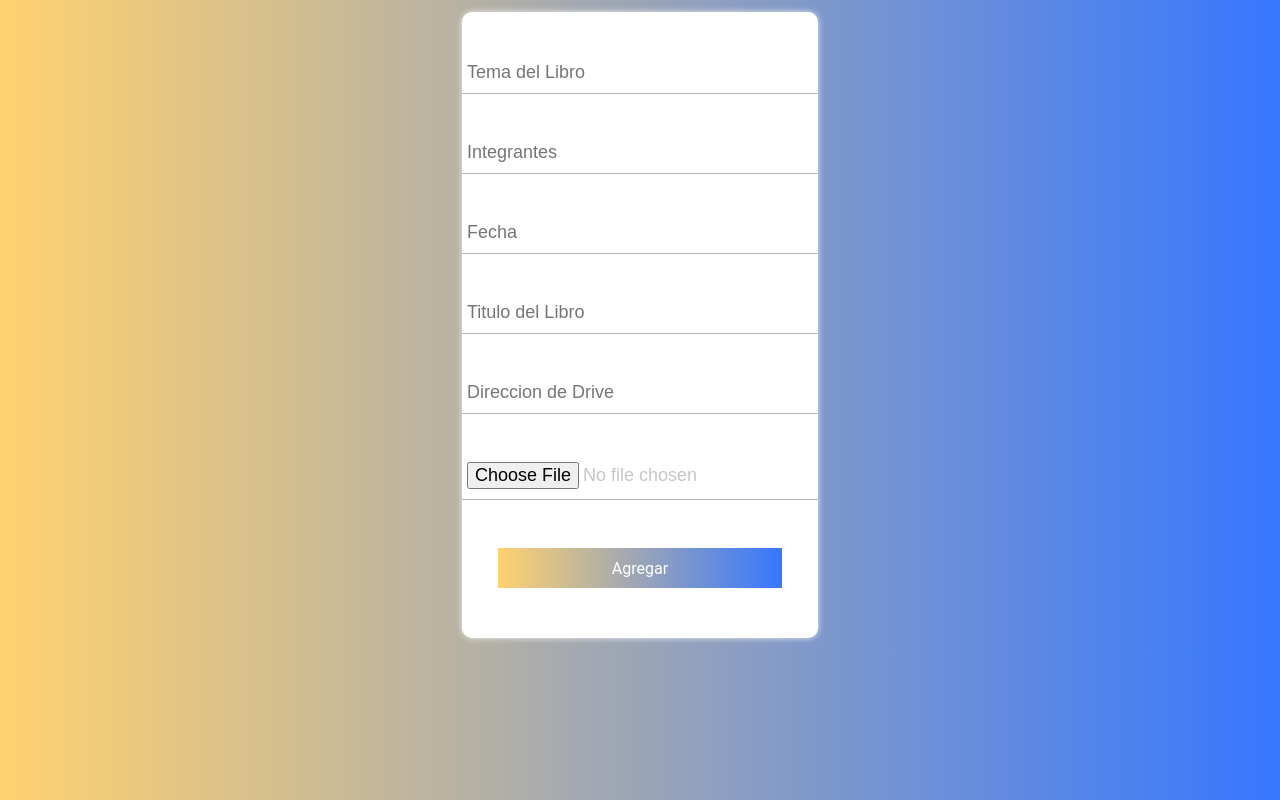
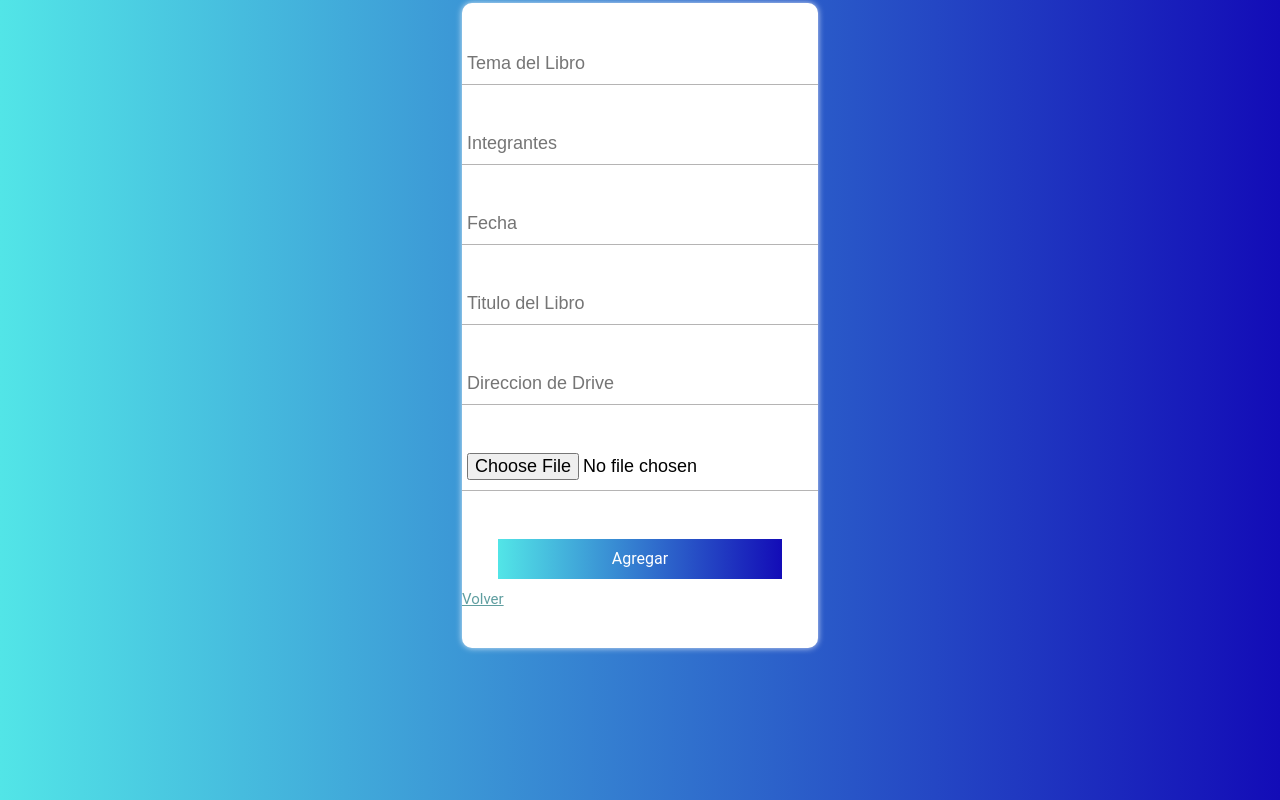
Before and after one commit to elgio1/BibliotecaMu-iz, a PHP site: page /php/agregar_libro.php in a window 1280 px wide. Run offline with PHP 8.4, Linux system fonts and the light colour scheme.

Commit message:
cambios a diseños(final)
asies

```diff
--- a/css/agrega.css
+++ b/css/agrega.css
@@ -14,11 +14,8 @@
 body {
     font-family: 'Roboto';
     background: #4568DC;
-    /* fallback for old browsers */
-    background: -webkit-linear-gradient(to right, #ffd26f,#3677ff);
-    /* Chrome 10-25, Safari 5.1-6 */
-    background: linear-gradient(to right, #ffd26f,#3677ff);
-    /* W3C, IE 10+/ Edge, Firefox 16+, Chrome 26+, Opera 12+, Safari 7+ */
+    background: -webkit-linear-gradient(to right,  #52E5E7,#130CB7);
+    background: linear-gradient(to right,  #52E5E7,#130CB7);
     height: 650px;
     display: flex;
     justify-content: center;
@@ -49,7 +46,7 @@ form .grupo{
 
 input{
     background: none;
-    color: #c6c6c6;
+    color: #000000;
     font-size: 18px;
     padding: 10px 10px 10px 5px;
     display: block;
@@ -60,7 +57,7 @@ input{
 
 input:focus{
     outline: none;
-    color: #5e5d5d;
+    color: #000000;
 }
 
 label{
@@ -92,7 +89,7 @@ input:valid~label{
     width: 0%;
     bottom: 0;
     position: absolute;
-    background: linear-gradient(to right, #B06AB3, #4568DC);
+    background: linear-gradient(to right,  #52E5E7,#130CB7);
     transition: 0.3s ease width;
     left: 0;
 }
@@ -105,11 +102,8 @@ input:focus~.barra::before{
 button{
     font-family: 'roboto';
     background: #4568DC;
-    /* fallback for old browsers */
-    background: -webkit-linear-gradient(to right, #ffd26f,#3677ff);
-    /* Chrome 10-25, Safari 5.1-6 */
-    background: linear-gradient(to right, #ffd26f,#3677ff);
-    /* W3C, IE 10+/ Edge, Firefox 16+, Chrome 26+, Opera 12+, Safari 7+ */
+    background: -webkit-linear-gradient(to right, #52E5E7,#130CB7);
+    background: linear-gradient(to right,  #52E5E7,#130CB7);
     border: none;
     display: block;
     width: 80%;
@@ -120,8 +114,30 @@ button{
     cursor: pointer;
 }
 
+button:hover{
+    background: -webkit-linear-gradient(to right, #3ca5a7,#130CB7);
+    background: linear-gradient(to right,  #3ca5a7,#130CB7);
+}
+
 @media screen and (max-width:500px){
     form{
         width: 80%;
     }
 }
+
+a{
+    text-align: center;
+    font-size: 15px;
+}
+
+a:link{
+    color:cadetblue;
+}
+
+a:active{
+    color:blue;
+}
+
+a:hover{
+    color:blue;
+}
--- a/php/agregar_libro.php
+++ b/php/agregar_libro.php
@@ -23,7 +23,7 @@
 
                 <input type="file" placeholder="Direccion de Portada" name="Portada" required><br><br>
                 <Button type="submit" value="Borrar">Agregar</Button>
-
+                <a href="administrador.php">Volver</a>
             </form> <br>
 </body>
 </html>
```
Also changed, not shown: css/botones.css (+13 -0 lines).
